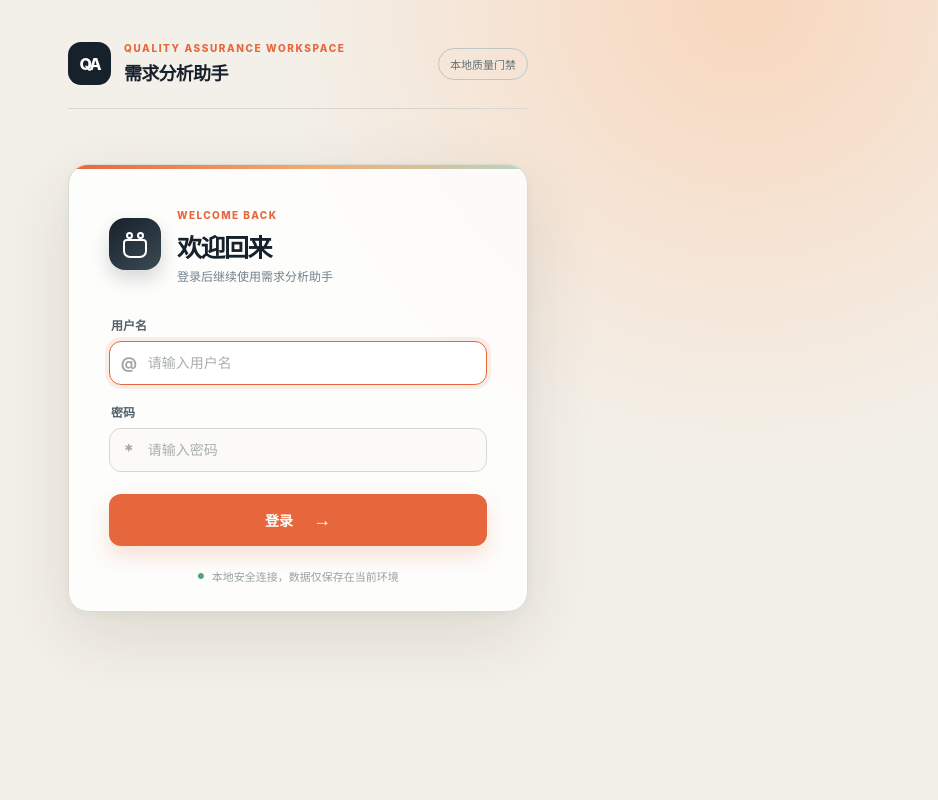
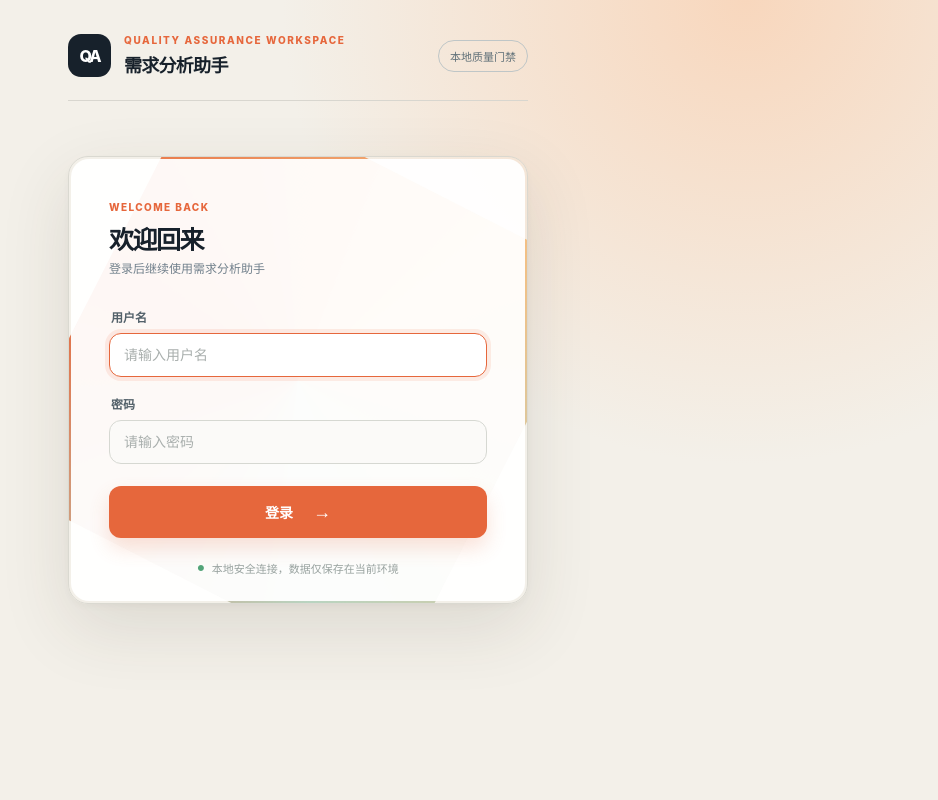
Before and after one commit to wxlys/Requirement-Analysis-Assistant, a Flask app: page /login in a window 1280 px wide. Shown: the whole page, without its empty margins (342-1280 px from the left). Run offline with Flask 3, Linux system fonts and the light colour scheme; parts of the project's set-up code (start-up, migrations or seed data) failed here and were passed over; some libraries are stand-ins or nearby versions.

Commit message:
login beatuful

```diff
--- a/web/static/extra.css
+++ b/web/static/extra.css
@@ -4,37 +4,35 @@
 .dropzone.dragging .upload-icon{background:var(--orange);color:#fff}
 
 /* 登录卡片 */
-.login-shell{position:relative;min-height:100vh;padding-top:42px}
-.login-shell::before,.login-shell::after{content:'';position:absolute;z-index:-1;border-radius:50%;pointer-events:none}
-.login-shell::before{width:180px;height:180px;left:-130px;top:250px;background:#f5c7ab80;filter:blur(8px)}
-.login-shell::after{width:110px;height:110px;right:-60px;bottom:100px;background:#d9e5dc99;filter:blur(6px)}
-.login-panel{position:relative;overflow:hidden;margin:55px auto 0;padding:38px 40px 27px;background:rgba(255,255,255,.82);box-shadow:0 24px 70px rgba(55,46,35,.12),0 3px 10px rgba(55,46,35,.04)}
-.login-panel::before{content:'';position:absolute;inset:0 0 auto;height:4px;background:linear-gradient(90deg,var(--orange),#f2ad75 55%,#b9d4c1)}
-.login-intro{display:flex;align-items:center;gap:16px}
-.login-icon{display:grid;place-items:center;position:relative;width:52px;height:52px;flex:0 0 52px;border-radius:16px;background:linear-gradient(145deg,#17212b,#3c4a53);box-shadow:0 9px 18px #17212b2b}
-.login-icon::before{content:'';width:20px;height:15px;border:2px solid #fff;border-radius:4px 4px 7px 7px;transform:translateY(5px)}
-.login-icon span{position:absolute;top:14px;width:7px;height:7px;border:2px solid #fff;border-radius:50%}
-.login-icon span:first-child{left:17px}.login-icon span:last-child{right:17px}
+ .login-panel{position:relative;isolation:isolate;overflow:hidden;margin:55px auto 0;padding:38px 40px 27px;background:transparent;box-shadow:0 24px 70px rgba(55,46,35,.12),0 3px 10px rgba(55,46,35,.04);animation:login-card-in .7s cubic-bezier(.22,1,.36,1) both}
+ .login-panel::before{content:'';position:absolute;inset:0;z-index:0;border-radius:inherit;background:conic-gradient(from 0deg,#e6673c,#f4bf83,#b9d4c1,#e6673c);animation:login-border-flow 8s linear infinite}
+ .login-panel::after{content:'';position:absolute;z-index:1;inset:2px;border-radius:18px;background:rgba(255,255,255,.95)}
+ .login-panel > *{position:relative;z-index:2}
+ .login-intro{display:flex;align-items:center}
 .login-kicker{color:var(--orange);font-size:10px;font-weight:800;letter-spacing:.14em}
 .login-intro h2{margin:5px 0 3px;font-size:25px;letter-spacing:-.06em}
 .login-intro p{margin:0;color:var(--muted);font-size:12px}
-.login-form{margin-top:32px;gap:18px}
+ .login-form{position:relative;margin-top:32px;gap:18px;animation:login-fields-in .8s .12s cubic-bezier(.22,1,.36,1) both}
 .login-form label{gap:8px;color:#53616a;font-size:12px;font-weight:700}
 .field-label{padding-left:2px}
 .input-wrap{display:flex;align-items:center;border:1px solid #d6d8d2;border-radius:12px;background:#fbfaf8;transition:border-color .2s,box-shadow .2s,background .2s}
 .input-wrap:focus-within{border-color:var(--orange);background:#fff;box-shadow:0 0 0 4px #e6673c1c}
-.field-icon{display:grid;place-items:center;width:42px;color:#a0a8a7;font-size:16px;font-weight:700}
-.password-mark{font-size:18px}
-.login-form input{width:100%;padding:13px 14px 13px 0;border:0;background:transparent;font-size:14px;color:var(--ink)}
+ .login-form input{width:100%;padding:13px 14px;border:0;background:transparent;font-size:14px;color:var(--ink)}
 .login-form input::placeholder{color:#a9afad}
 .login-form input:focus{outline:0}
-.login-shell .login-submit{height:52px;margin-top:4px;border-radius:12px;font-size:14px;box-shadow:0 10px 20px #e6673c30;transition:transform .2s,box-shadow .2s,background .2s}
+ .login-shell .login-submit{position:relative;overflow:hidden;height:52px;margin-top:4px;border-radius:12px;font-size:14px;box-shadow:0 10px 20px #e6673c30;transition:transform .2s,box-shadow .2s,background .2s}
+ .login-shell .login-submit::after{content:'';position:absolute;top:0;bottom:0;left:-55%;width:35%;background:linear-gradient(105deg,transparent,#ffffff80,transparent);transform:skewX(-18deg);animation:button-sheen 4.5s 1s ease-in-out infinite}
 .login-shell .login-submit:hover{background:#d95730;box-shadow:0 13px 25px #e6673c42;transform:translateY(-2px)}
 .login-shell .login-submit:active{transform:translateY(0)}
 .login-note{display:flex;align-items:center;justify-content:center;gap:7px;margin:22px 0 0;color:#98a29f;font-size:11px}
 .login-note span{color:#52a478;font-size:8px}
 .login-shell .form-error{border:1px solid #f2c9c2}
-@media(max-width:620px){.login-shell{padding-top:24px}.login-panel{margin-top:37px;padding:31px 23px 24px}.login-intro h2{font-size:23px}.login-note{font-size:10px}}
+ @media(max-width:620px){.login-panel{margin-top:37px;padding:31px 23px 24px}.login-intro h2{font-size:23px}.login-note{font-size:10px}}
+ @keyframes login-card-in{from{opacity:0;transform:translateY(18px) scale(.98);filter:blur(4px)}to{opacity:1;transform:none;filter:none}}
+ @keyframes login-fields-in{from{opacity:0;transform:translateY(10px)}to{opacity:1;transform:none}}
+ @keyframes login-border-flow{to{transform:rotate(360deg)}}
+ @keyframes button-sheen{0%,55%{left:-55%}75%,100%{left:125%}}
+ @media(prefers-reduced-motion:reduce){.login-panel,.login-form,.login-panel::before,.login-shell .login-submit::after{animation:none}.login-shell .login-submit{transition:none}}
 
 /* 进度阶段高亮 */
 .stages span{position:relative;padding:2px 0;transition:color .3s}
--- a/web/templates/login.html
+++ b/web/templates/login.html
@@ -16,7 +16,6 @@
     </header>
     <section class="panel login-panel">
       <div class="login-intro">
-        <div class="login-icon" aria-hidden="true"><span></span><span></span></div>
         <div>
           <span class="login-kicker">WELCOME BACK</span>
           <h2>欢迎回来</h2>
@@ -25,8 +24,8 @@
       </div>
       <form method="post" action="/login" class="login-form">
         {% if error %}<p class="form-error">{{ error }}</p>{% endif %}
-        <label><span class="field-label">用户名</span><span class="input-wrap"><span class="field-icon" aria-hidden="true">@</span><input name="username" autocomplete="username" placeholder="请输入用户名" required autofocus></span></label>
-        <label><span class="field-label">密码</span><span class="input-wrap"><span class="field-icon password-mark" aria-hidden="true">*</span><input name="password" type="password" autocomplete="current-password" placeholder="请输入密码" required></span></label>
+        <label><span class="field-label">用户名</span><span class="input-wrap"><input name="username" autocomplete="username" placeholder="请输入用户名" required autofocus></span></label>
+        <label><span class="field-label">密码</span><span class="input-wrap"><input name="password" type="password" autocomplete="current-password" placeholder="请输入密码" required></span></label>
         <button type="submit" class="primary login-submit">登录 <span>→</span></button>
       </form>
       <p class="login-note"><span aria-hidden="true">●</span> 本地安全连接，数据仅保存在当前环境</p>
```
